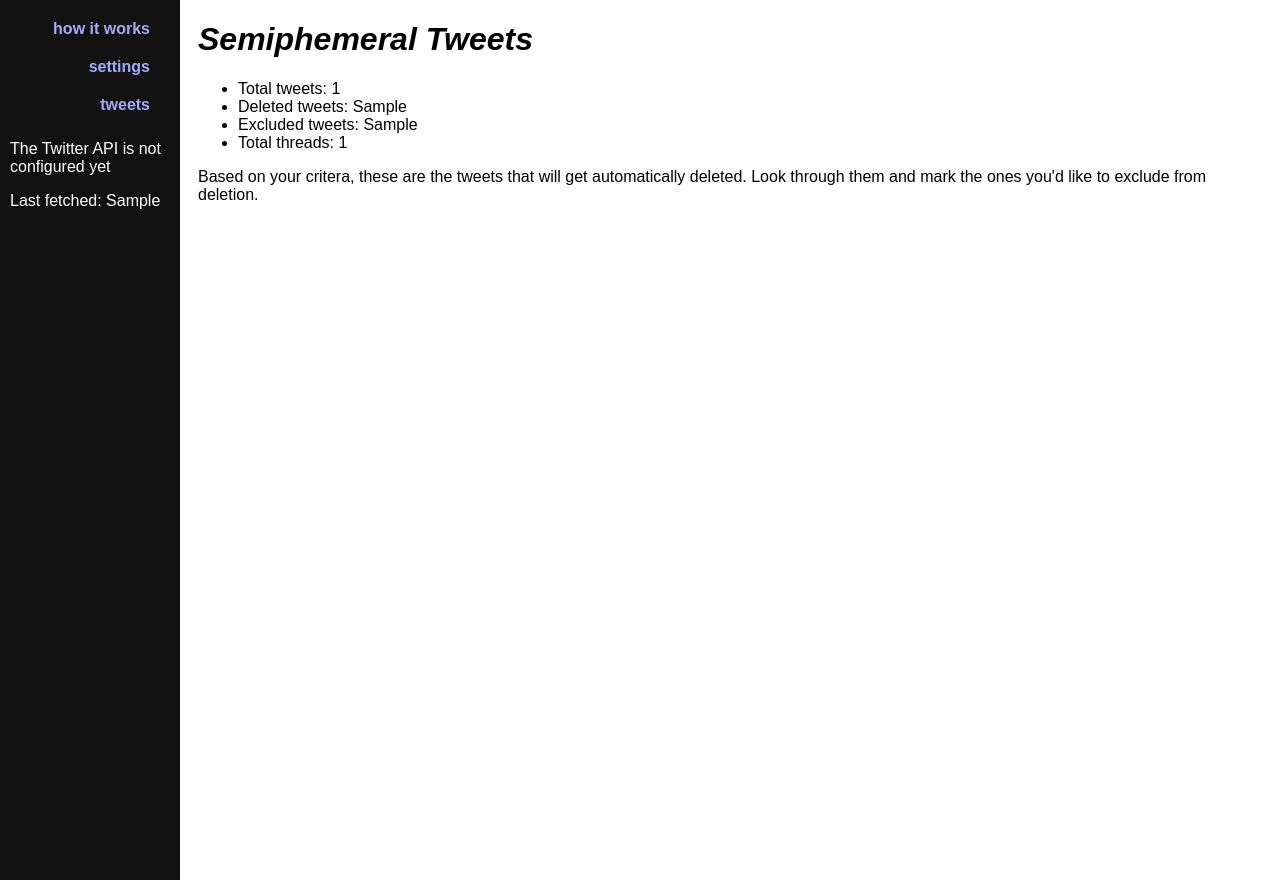
After one commit to micahflee/semiphemeral, a Python web app: template semiphemeral/templates/tweets.html in a window 1280 px wide. The commit adds this page. Run offline with Jinja, Linux system fonts and the light colour scheme; the template is opened without the code that fills it: most values are stand-ins (such as "Sample title", 1, 10 or a date in 2020).

Commit message:
Rename exceptions page to tweets, and start pulling real numbers from the database

```diff
--- a/semiphemeral/templates/base.html
+++ b/semiphemeral/templates/base.html
@@ -10,7 +10,7 @@
     <ul>
       <li><a href="{{ url_for('index') }}">how it works</a></li>
       <li><a href="{{ url_for('edit_settings') }}">settings</a></li>
-      <li><a href="{{ url_for('exceptions') }}">exceptions</a></li>
+      <li><a href="{{ url_for('tweets') }}">tweets</a></li>
     </ul>
 
     {% if not is_configured %}
--- /dev/null
+++ b/semiphemeral/templates/tweets.html
@@ -0,0 +1,15 @@
+{% extends "base.html" %}
+{% block title %}Semiphemeral Tweets{% endblock %}
+{% block header_text %}Semiphemeral Tweets{% endblock %}
+{% block content %}
+
+<ul>
+  <li>Total tweets: {{ total_tweets }}</li>
+  <li>Deleted tweets: {{ deleted_tweets }}</li>
+  <li>Excluded tweets: {{ excluded_tweets }}</li>
+  <li>Total threads: {{ total_threads }}</li>
+</ul>
+
+<p>Based on your critera, these are the tweets that will get automatically deleted. Look through them and mark the ones you'd like to exclude from deletion.</p>
+
+{% endblock %}
```
Also changed, not shown: semiphemeral/templates/exceptions.html (deleted, +0 -8 lines), semiphemeral/web.py (+15 -4 lines).
